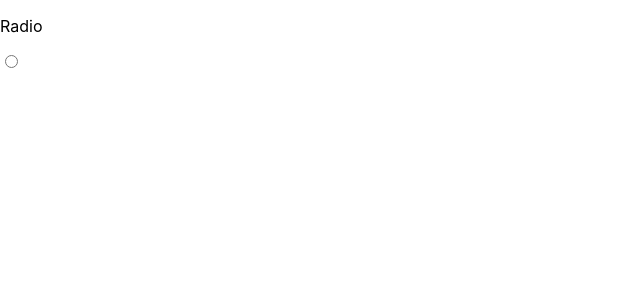
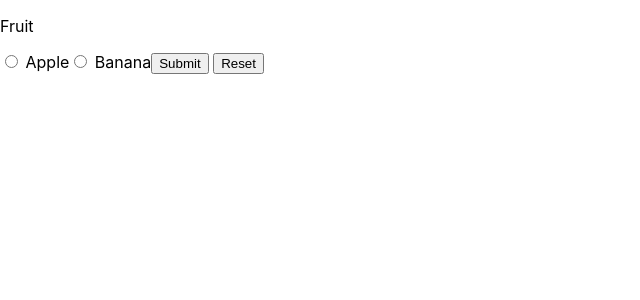
Before and after one commit to bigveloper/form, a React (Create React App) app: page / in a window 1280 px wide. Shown: the top 300 px of the page, without its empty margins (0-640 px from the left). Built offline with nearby package versions, Linux system fonts and the light colour scheme.

Commit message:
How..How....??!!!!

```diff
--- a/src/App.js
+++ b/src/App.js
@@ -19,10 +19,16 @@ function App() {
 
     //JSX
     return (
-        <div>
-            <p> Radio </p>
-            <input type="radio" value={isRadio} id="radio" onChange={clickOnRadio} />
-        </div>
+        <form>
+            <p>Fruit</p>
+            <label>
+                <input type="radio" name="fruit" value="apple" /> Apple
+            </label>
+            <label>
+                <input type="radio" name="fruit" value="banana" /> Banana
+            </label>
+            <input type="submit" value="Submit" /> <input type="reset" value="Reset" />
+        </form>
     );
 }
 
```
